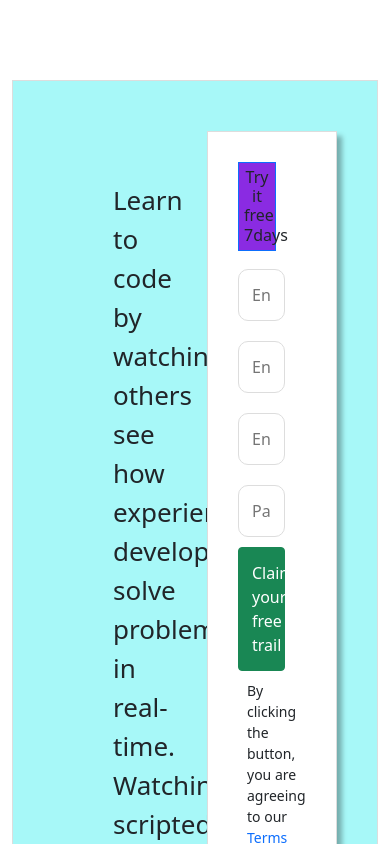
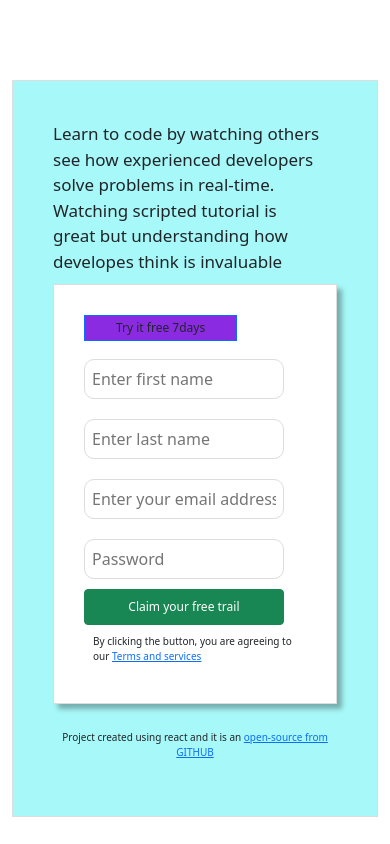
Before and after one commit to Tumaini8/intro-component, a React (Create React App) app: page / in a window 390 px wide. Shown: the top 844 px of the page. Built offline with nearby package versions, Linux system fonts and the light colour scheme.

Commit message:
added media query and responsiveness to my design

```diff
--- a/src/App.css
+++ b/src/App.css
@@ -6,3 +6,8 @@
   padding: 40px;
   background: rgb(167, 248, 248);
 }
+@media(max-width: 960px){
+  .App p{
+    font-size: 10px;
+  }
+}
--- a/src/Intro.css
+++ b/src/Intro.css
@@ -15,8 +15,14 @@
 @media (max-width: 960px) {
   .Intro .border {
     padding: 5px;
-    max-width: 56%;
+  font-size: 12px;
+
   }
+  .Intro p{
+    font-size: 17px;
+    margin: 0;
+  }
+
 }
 .Intro section {
   background: white;
--- a/src/Intro.js
+++ b/src/Intro.js
@@ -6,23 +6,14 @@ export default function Intro() {
   return (
     <div className="Intro">
       <div className="row">
-        <div className="col-6">
+        <div className="col-md-6">
           <p>
-            Learn to code by
-            <br />
-            watching others
-            <br />
-            see how experienced developers
-            <br />
-            solve problems in real-time.
-            <br />
-            Watching scripted tutorial is <br />
-            great but understanding how
-            <br />
-            developes think is invaluable
+            Learn to code by watching others see how experienced developers
+            solve problems in real-time. Watching scripted tutorial is <br />
+            great but understanding how developes think is invaluable
           </p>
         </div>
-        <div className="col-6">
+        <div className="col-md-6">
           <section>
             <h6 className="border border-primary">Try it free 7days</h6>
             <SignUp />
--- a/src/SignUp.css
+++ b/src/SignUp.css
@@ -14,3 +14,17 @@
     margin: 9px;
     padding: 0;
 }
+@media (max-width: 960px) {
+  .SignUp input{
+ padding: 7px;
+ width: 90%;
+  }
+  .SignUp .btn{
+    font-size: 12px;
+    padding: 8px;
+    width: 90%;
+  }
+  .SignUp .info{
+    font-size: 10px;
+  }
+}
```
